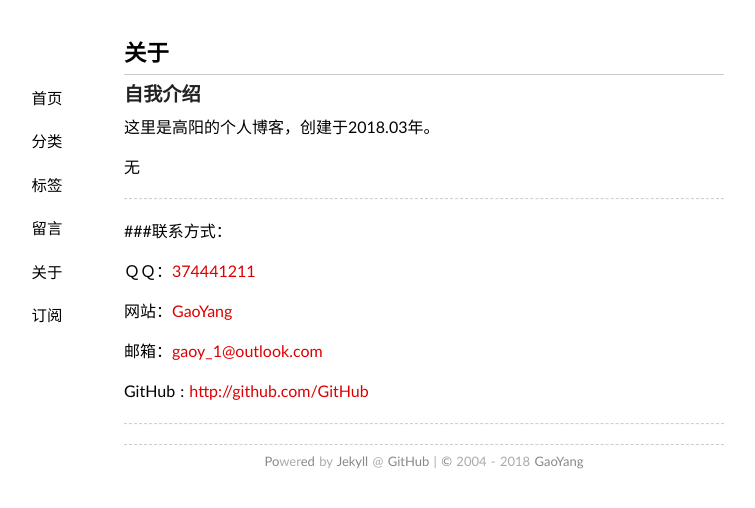
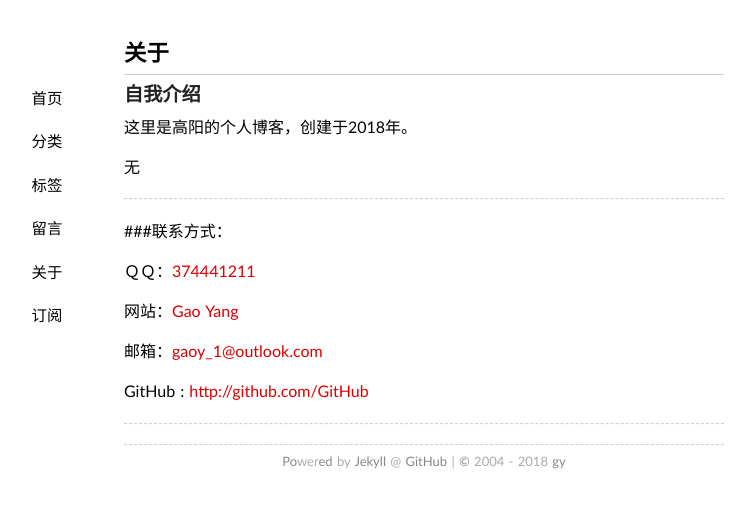
Before and after one commit to gaoynui/gaoynui.github.io, a Jekyll site: the page built from about/index.md, in a window 1280 px wide. Shown: the top 508 px of the page, without its empty margins (216-971 px from the left). Built offline with Jekyll 4.4.1, drawn with Linux system fonts in a browser that asks for light colours.

Commit message:
Update _config.yml

```diff
--- a/_config.yml
+++ b/_config.yml
@@ -1,12 +1,17 @@
 future: true
 permalink: /:title/
 url: http://gaoynui.github.io
-name: GaoYang
-author: GaoYang
+name: Gao Yang
+author: gy
 qq: 374441211
 email: gaoy_1@outlook.com
-weChat: listen5240
+
+duoshuo:
+beian:
+cnzz:
+weibo:
 github: gaoynui
-about: "这里是高阳的个人博客，创建于2018.03年。"
+about: "这里是高阳的个人博客，创建于2018年。"
+
 safe: true
 paginate: 20
```
